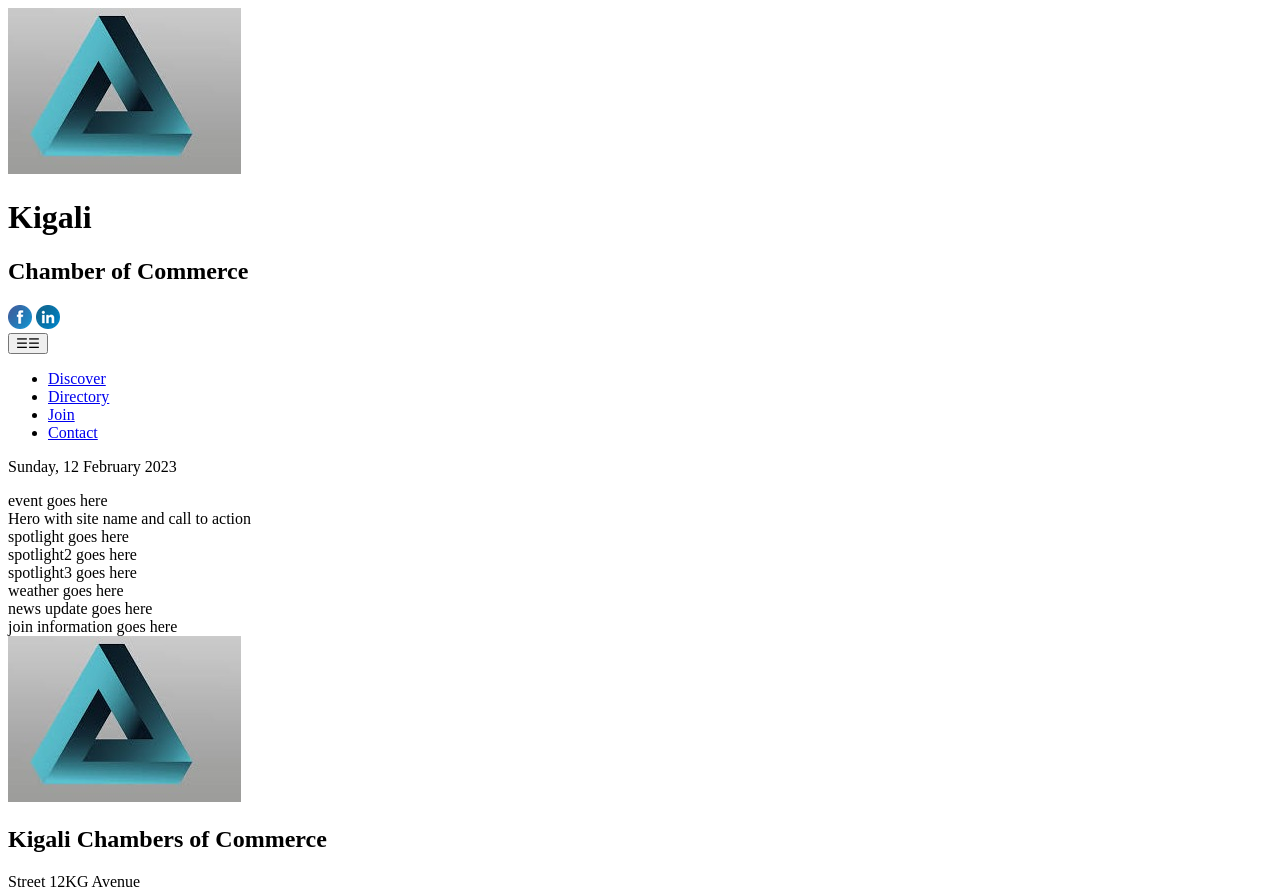
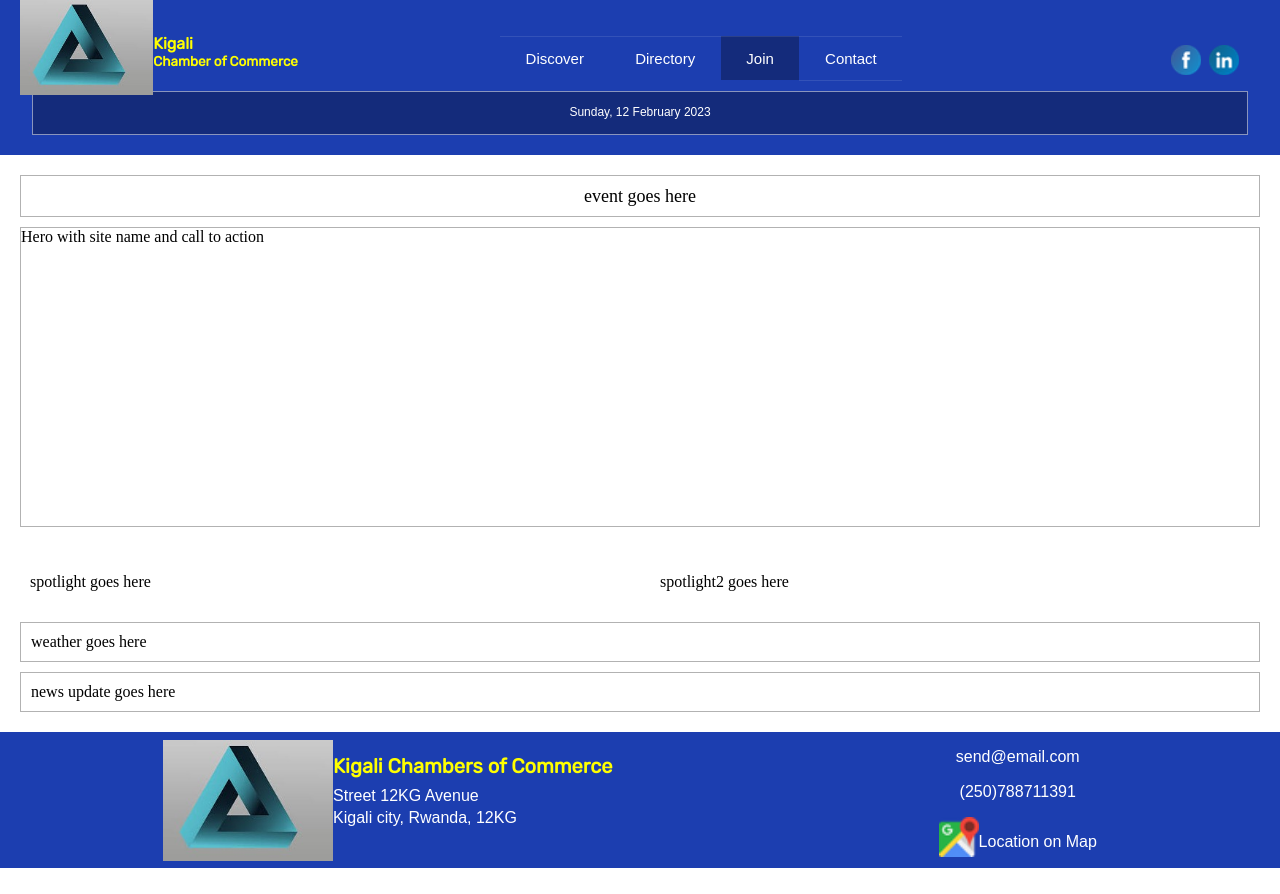
Before and after one commit to afrika1991mike/wdd230.nojekyll, a plain HTML site: page chember/index.html in a window 1280 px wide. Shown: the top 894 px of the page. After the commit the page ends 868 px from the top, so only its background shows below. Drawn offline with Linux system fonts and the light colour scheme; the site is published under a folder, as on GitHub Pages, so addresses that start at the root find nothing.

Commit message:
new change

```diff
--- a/chember/index.html
+++ b/chember/index.html
@@ -7,10 +7,10 @@
         <meta name="description" content="This page is the homepage for the Catalunan Grande Chamber of Commerce.">
         <meta name="author" content="Michael">
         <link rel="icon" href="favicon.ico">
-        <link rel="stylesheet" href="/chember/styes/large.css">
-        <link rel="stylesheet" href="/chember/styes/medium.css">
-        <link rel="stylesheet" href="/chember/styes/normalize.css">
-        <link rel="stylesheet" href="/chember/styes/small.css">
+        <link rel="stylesheet" href="styes/large.css">
+        <link rel="stylesheet" href="styes/medium.css">
+        <link rel="stylesheet" href="styes/normalize.css">
+        <link rel="stylesheet" href="styes/small.css">
     </head>
 <body>
     <header>
```
Also changed, not shown: site plan/home.html (+1 -1 lines).
